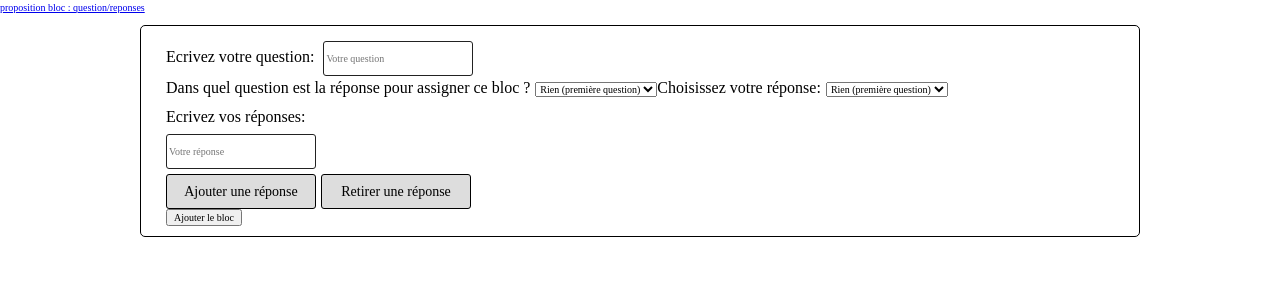
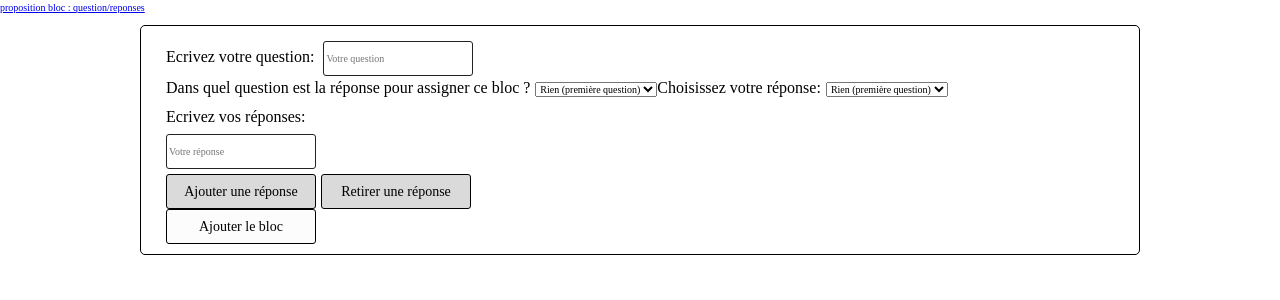
Before and after one commit to frederic-opdebeck/cube, a PHP site: page / in a window 1280 px wide. Shown: the top 300 px of the page. Run offline with PHP 8.4, Linux system fonts and the light colour scheme.

Commit message:
Update style.css

```diff
--- a/css/style.css
+++ b/css/style.css
@@ -36,7 +36,7 @@
     width: 150px;
     height: 35px;
 
-    background-color: #DDD;
+    background-color: #DADADA;
     border:1px solid black;
     margin-right:5px;
     border-radius: 3px;
@@ -58,3 +58,15 @@
 #addBloc input[type=submit]:hover{
     letter-spacing: 110%;
 }
+#addBloc input[type=submit]{
+    font-size:14px;
+    padding: 3px;
+    width: 150px;
+    height: 35px;
+
+    background-color: #FCFCFC;
+    border:1px solid black;
+    margin-right:5px;
+    border-radius: 3px;
+    color:black;
+}
```
